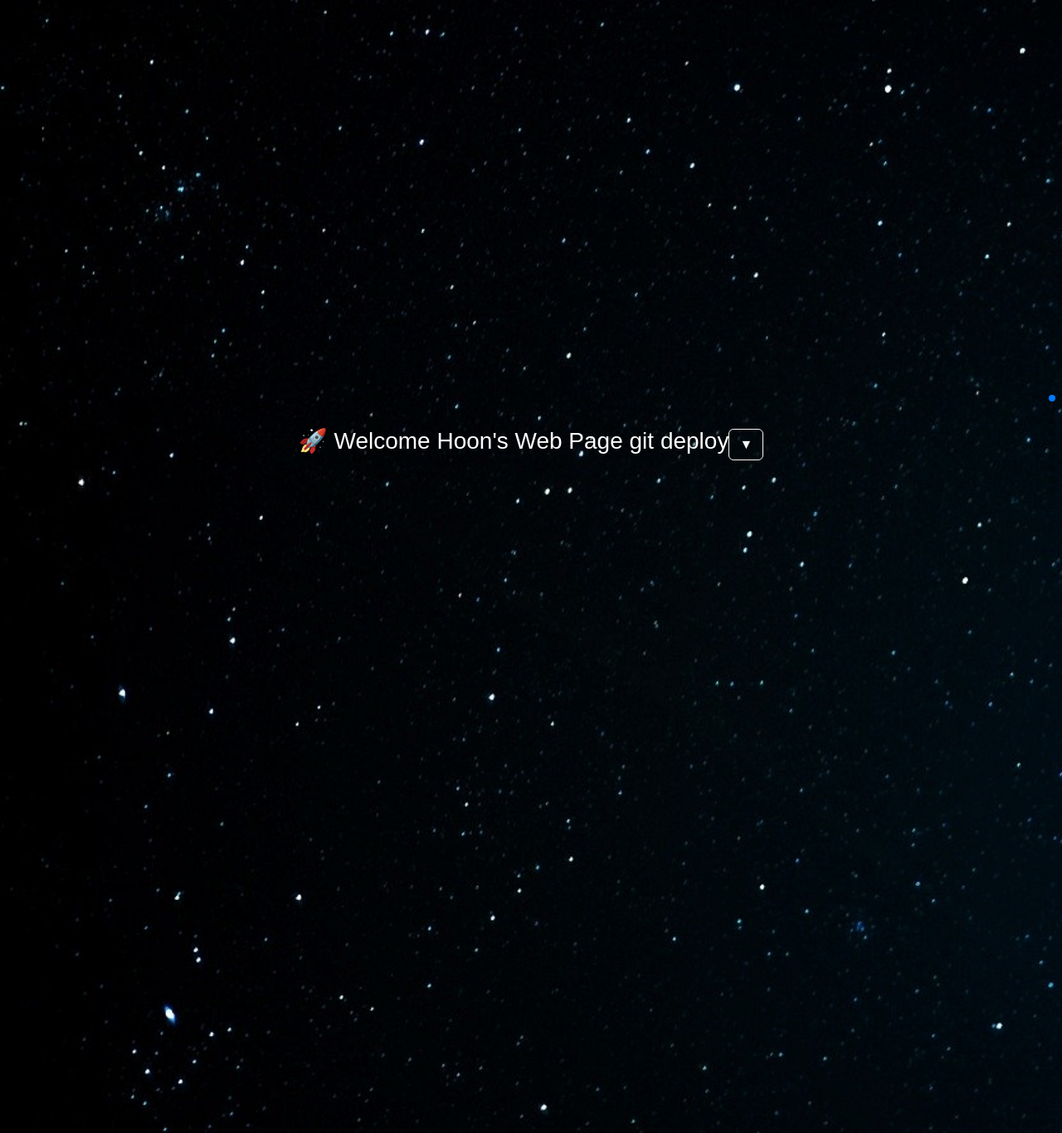
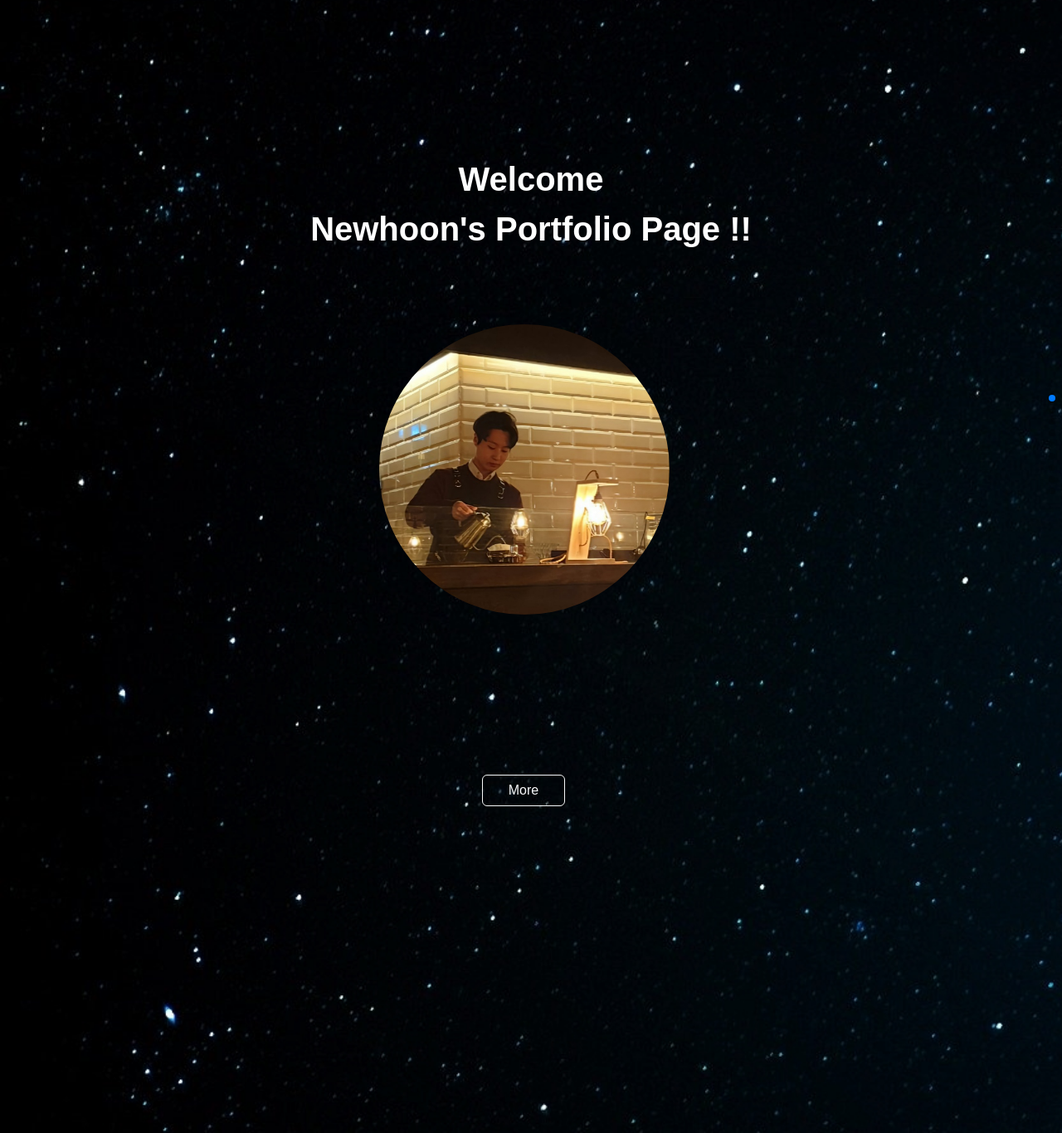
Before and after one commit to NewHoony/ebpopol, a Django app: page / in a window 1280 px wide. Shown: the part 294-1660 px from the top of the page at 83% size. Run offline with Django 4.2, Linux system fonts and the light colour scheme; some libraries are stand-ins or nearby versions.

Commit message:
index mod

```diff
--- a/static/css/main.css
+++ b/static/css/main.css
@@ -117,7 +117,6 @@ html,body {
     object-fit: cover;
   }
 
-
   header {
     height: 25px;
     width: 100%;
--- a/templates/main/index.html
+++ b/templates/main/index.html
@@ -11,19 +11,57 @@
       <div class="swiper-wrapper">
 
         <div class="swiper-slide container-fluid" style="color: white;">
-            <div>
-                <h3>🚀 Welcome Hoon's Web Page git deploy </h3>
+
+            <div class="col container" style="height: 700px;">
+                <div class="row" style="justify-content: space-around; height: 100%;">
+                    <div>
+                        <p class="txt-title"></p>
+                    </div>
+                    <div style="position: absolute; left:50%; top:50%; margin-top: -195px; margin-left: -195px; padding-top: 50px;">
+                        <img src="/static/base/main/KakaoTalk_20230221_175552301.jpg"  class = "rounded-circle" style="width: 350px; height: 350px;">
+                    </div>
+
+                </div>
+                <div class="row mt-5" style="height: 20%;">
+                    <div class="col-12" style="padding-right: 30px;">
+                        <button class="btn btn-outline-light" onclick="secondpage()" style="width: 100px;">More</button>
+                    </div>
+                </div>
             </div>
-            <div>
-                <button class="btn btn-outline-light" onclick="secondpage()">▼</button>
-            </div>
-
         </div>
 
-        <!-- AWS Ability Info -->
+        <!-- Who am I Info -->
         <div class="swiper-slide container-fluid " style="color: white;">
+            <div class="col container" style="height: 100%; padding-top: 50px;">
+                <h1>Who am I</h1><br>
+                <div class="row" style="height: 80%;">
+                    <div class="col-12" style="justify-content: space-around; display: flex; background-color: aqua;">
+                        <div style="width: 60%; background-color: brown;">
+                            page1
+                        </div>
+                        <div style="width: 40%; background-color: blueviolet;">
+                            <a href='mailto:MAIL_ADDRESS'><button class="btn btn-outline-info">ssh079507@gmail.com</button></a>
+                            <a href=""><img src="/static/base/main/notion.png" style="width:50px; height:50px"></a>
+                            <a href=""><img src="/static/base/main/github.png" style="width:50px; height:50px"></a>
+                            <a href=""><img src="/static/base/main/google.png" style="width:50px; height:50px"></a>
+                        </div>
+                    </div>
+                    <div class="col-12" style="padding-top: 50px; width: 100%;">
+                      <b>AWS와 Web Server를 깊이 있게 개발해 나가고 싶은 Junior 개발자입니다.</b>
+                      <p>Backend에도 관심을 가지는 등, 분야를 가리지 않고 적극적으로 개발에 대한 관심사를 넓혀나가고 있습니다.</p><br>
+                      <b>" 우물 안 개구리가 되지 말자, 내가 아는 것이 전부가 아니다. "</b>  항상 되새기고 또 되새기는 문장입니다.
+                      <p>그렇게 다양한 대외활동과 협업경험을 쌓았으며, <b>매번새로운 계획과 도전</b>은 큰 자극제가 되어 주었습니다.</p><br><br>
+                      <div><b>스스로에게 새로운 과제를 내어주며 계속해서발전해 나갈 기회를 만들어주고자 합니다.</b></div>
+                      <div class="text-end"><a href="{% url 'coverletter:index' %}" ><button class="btn btn-outline-success">Coverletter</button></a></div>
+                    </div>
 
-                <button class="btn btn-outline-light" onclick="thirdpage()">▼</button>
+                </div>
+                <div class="row mt-5" style="height: 20%;">
+                    <div class="col-12" style="padding-right: 30px;">
+                        <button class="btn btn-outline-light" onclick="thirdpage()">▼</button>
+                    </div>
+                </div>
+            </div>
 
         </div>
 
@@ -73,5 +111,31 @@
         swiper.slideTo(4, 500, false)
     }
     </script>
+    <script>
+        const $txt = document.querySelector(".txt-title");
+        const content = "Welcome\n Newhoon's Portfolio Page !!";
+        let contentIndex = 0;
+        let intervalId;
+
+        let typing = function () {
+        $txt.innerHTML += content[contentIndex];
+        contentIndex++;
+        if (content[contentIndex] === "\n") {
+            $txt.innerHTML += "<br />";
+            contentIndex++;
+        }
+        if (contentIndex >= content.length) {
+            clearInterval(intervalId);
+        }
+        };
+
+        intervalId = setInterval(typing, 100);
+    </script>
+    <style>
+        .txt-title {
+          font-size: 40px;
+          font-weight: bolder;
+        }
+    </style>
 
 {% endblock %}
```
Also changed, not shown: static/base/main/github.png (added), static/base/main/google.png (added), static/base/main/notion.png (added).
